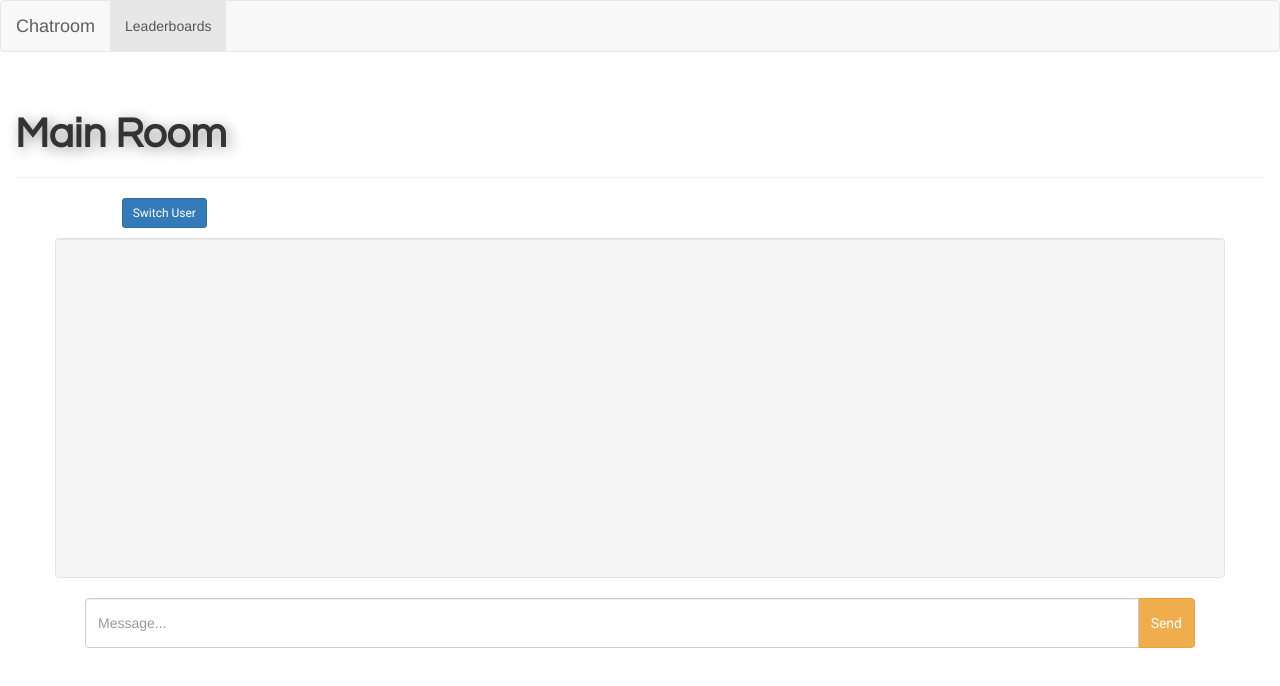
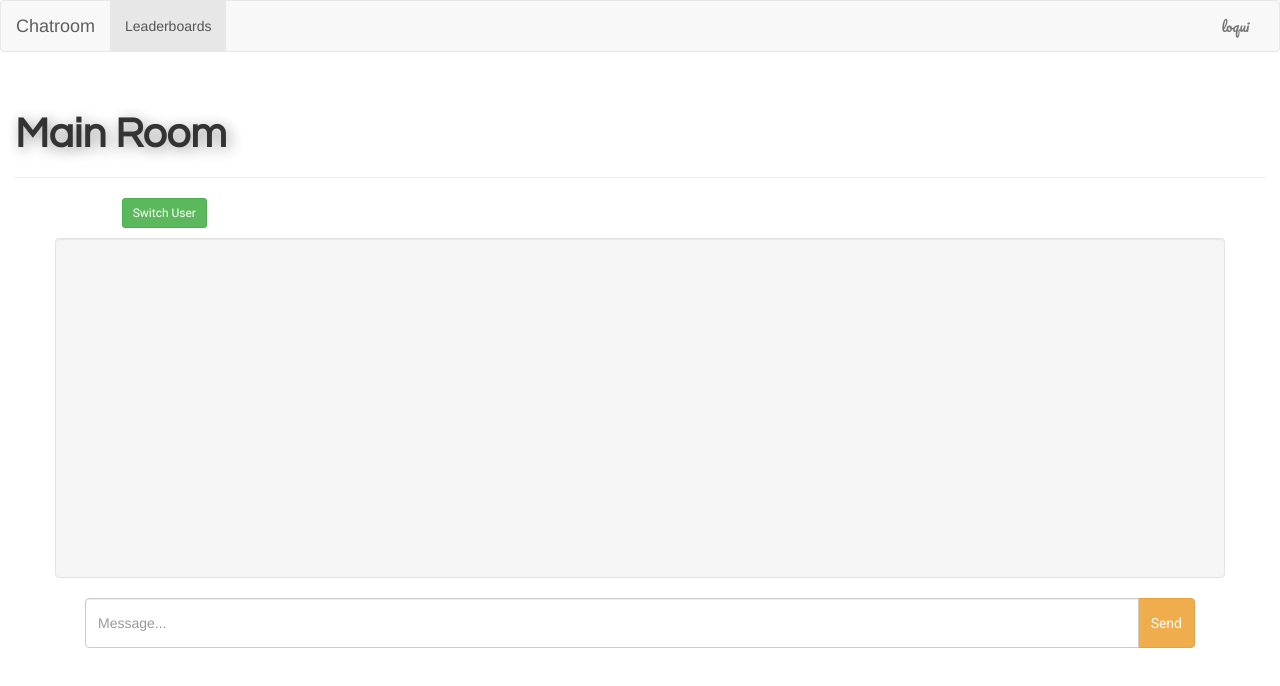
Before and after one commit to sydneyjlindsay/sydneyjlindsay.github.io, a website: page index.html in a window 1280 px wide. Both pictures are taken after a click on the link "Chatroom". Drawn offline with Linux system fonts and the light colour scheme; no server answers.

Commit message:
finishing touches

```diff
--- a/index.html
+++ b/index.html
@@ -83,7 +83,7 @@
 
 		<div class="row">
 				<div class="col-sm-3 col-md-3 col-md-offset-1">
-					<button type="button" class="btn btn-primary btn-sm" data-toggle="modal" data-target="#myModal">
+					<button type="button" class="btn btn-success btn-sm" data-toggle="modal" data-target="#myModal">
 				Switch User
 					</button>
 				</div>
@@ -97,7 +97,7 @@
 							<div id="chat"></div>
 					</div>
 			</div>
-		<div class="row room-one">
+		<!-- <div class="row room-one">
 			<div class="well">
 				<div id="chat"></div>
 			</div>
@@ -106,7 +106,7 @@
 				<div class="well">
 					<div id="chat"></div>
 				</div>
-			</div>
+			</div> -->
 
 			<div class="col-sm-12">
 				<form id="message-text">
--- a/scripts/main.js
+++ b/scripts/main.js
@@ -25,6 +25,7 @@ function start(e) {
 		$('#main').hide();
 		$('#chatRoom').hide();
 		$('#leaderboard').show();
+		$('.navbar-right a').show();
 	});
 
 	 $('.navbar-header a').on('click', function() {
@@ -34,6 +35,7 @@ function start(e) {
 		$('#leaderboard').hide();
 		$('.room-one').hide();
 		$('.room-two').hide();
+		$('.navbar-right a').show();
 	 });
 
 	 $('.navbar-right a').on('click', function() {
@@ -78,7 +80,7 @@ function start(e) {
 
 	function getRecentUsers() {
 		$.get(
-			'https://agile-plateau-2979.herokuapp.com/stats/recent_users',
+			'https://agile-plateau-2979.herokuapp.com/recent_users',
 			onRecentUsers,
 			'json'
 		);
--- a/styles/style.css
+++ b/styles/style.css
@@ -48,7 +48,6 @@ button {
     height: 300px;
     overflow: scroll;
     font-family: 'Roboto', sans-serif;
-
 }
 
 #usernameBox {
```
